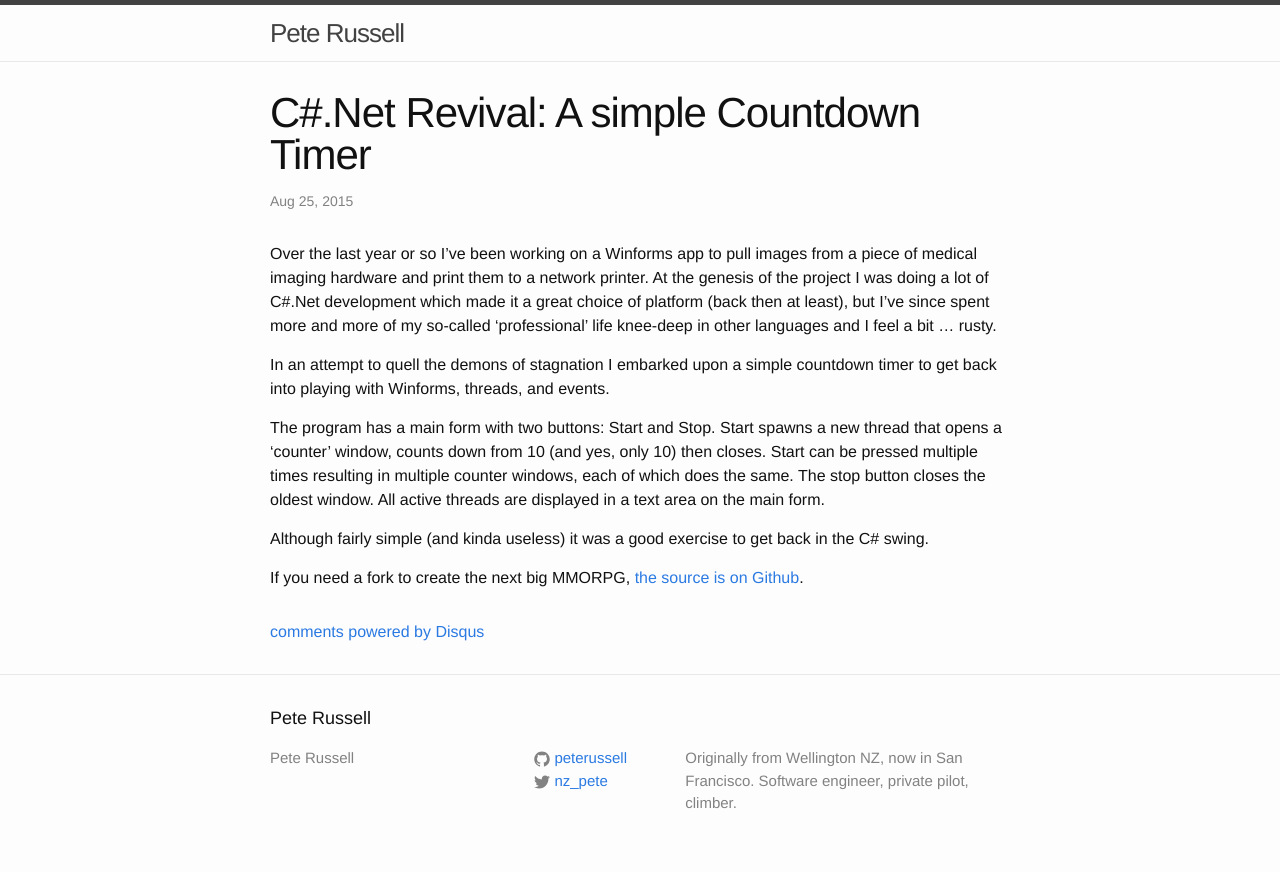
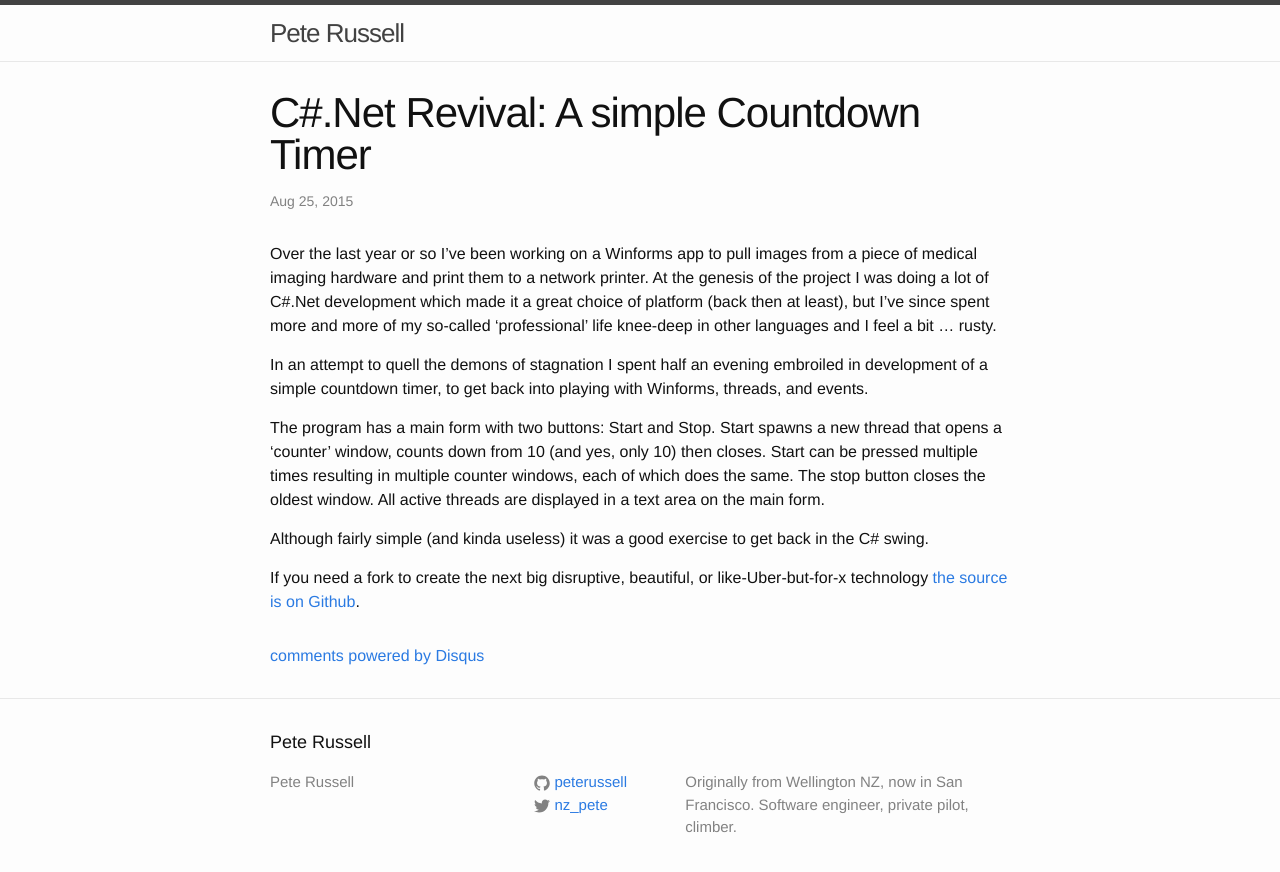
Before and after one commit to peterussell/peterussell.github.io_old, a Jekyll site: the page built from _posts/2015-08-25-c-sharp-dot-net-revival-a-simple-countdown-timer.md, in a window 1280 px wide. Shown: the top 872 px of the page. Built offline with Jekyll 4.4.1, drawn with Linux system fonts in a browser that asks for light colours; comment, search, counter and statistics services are not loaded.

Commit message:
Updated blog post about countdown timer app

```diff
--- a/_posts/2015-08-25-c-sharp-dot-net-revival-a-simple-countdown-timer.md
+++ b/_posts/2015-08-25-c-sharp-dot-net-revival-a-simple-countdown-timer.md
@@ -11,8 +11,8 @@ I was doing a lot of C#.Net development which made it a great choice of platform
 at least), but I've since spent more and more of my so-called 'professional' life knee-deep in
 other languages and I feel a bit ... rusty.
 
-In an attempt to quell the demons of stagnation I embarked upon a simple countdown timer
-to get back into playing with Winforms, threads, and events.
+In an attempt to quell the demons of stagnation I spent half an evening embroiled in development
+of a simple countdown timer, to get back into playing with Winforms, threads, and events.
 
 The program has a main form with two buttons: Start and Stop. Start spawns a new thread that
 opens a 'counter' window, counts down from 10 (and yes, only 10) then closes. Start can be pressed
@@ -21,6 +21,7 @@ closes the oldest window. All active threads are displayed in a text area on the
 
 Although fairly simple (and kinda useless) it was a good exercise to get back in the C# swing.
 
-If you need a fork to create the next big MMORPG, [the source is on Github][github].
+If you need a fork to create the next big disruptive, beautiful, or like-Uber-but-for-x technology
+[the source is on Github][github].
 
 [github]: https://github.com/peterussell/CountdownApp
```
